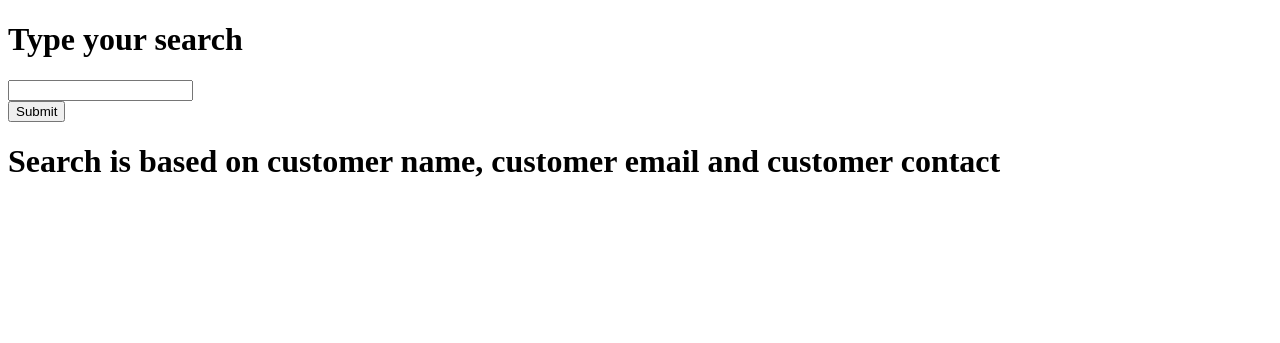
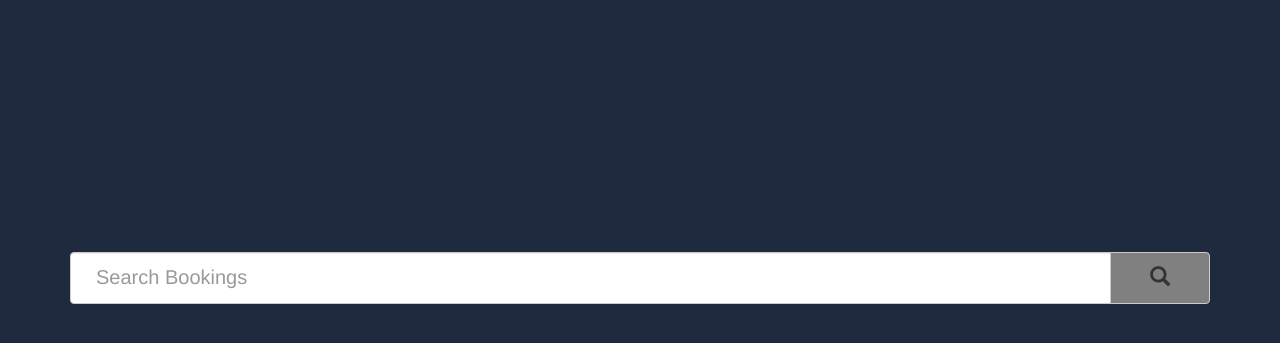
Before and after one commit to Aljesh-basnet/PowerRangers_ADC6, a Django app: page /search/ in a window 1280 px wide. Shown: the top 343 px of the page. Run offline with Django 3.2, Linux system fonts and the light colour scheme; some libraries are stand-ins or nearby versions.

Commit message:
Update search.html
search updated as well search list

```diff
--- a/PowerRangers_ADC6/templates/search.html
+++ b/PowerRangers_ADC6/templates/search.html
@@ -1,15 +1,50 @@
 <!DOCTYPE html>
-<html lang="en">
-<head>
-    <meta charset="UTF-8">
-    <title>Search</title>
-</head>
-<body>
-    <h1> Type your search </h1>
-	<form action="searchlist" method="POST">{% csrf_token %}
-		<input type="text" name="input"> <br>
-		<input type="submit" name="submit"> <br>
-    </form>
-    <h1>Search is based on customer name, customer email and customer contact</h1>
+<html>
+ <head>
+  <title>Search Me</title>
+  <meta name="viewreport" content="width=device-width", intial-scale=1>
+  <link href="https://maxcdn.bootstrapcdn.com/bootstrap/3.3.7/css/bootstrap.min.css" rel="stylesheet" integrity="sha384-BVYiiSIFeK1dGmJRAkycuHAHRg32OmUcww7on3RYdg4Va+PmSTsz/K68vbdEjh4u" crossorigin="anonymous">
+  <script src="https://maxcdn.bootstrapcdn.com/bootstrap/3.3.7/js/bootstrap.min.js" integrity="sha384-Tc5IQib027qvyjSMfHjOMaLkfuWVxZxUPnCJA7l2mCWNIpG9mGCD8wGNIcPD7Txa" crossorigin="anonymous"></script>
+  <style>
+   body{
+    background: #202a3f;
+   }
+   .container{
+    margin-top: 200px;
+   }
+   .glyphicon-search{
+    font-size: 20px;
+   }
+   .btn-default{
+    background: grey;
+    width: 100px;
+    padding: 12.5px;
+   }
+   .form-control{
+    padding: 25px;
+    font-size: 20px;
+   }
+   h1{
+   	color: white;
+   	font-size: 15px;
+}
+   }
+  </style>
+  </head>
+  <body>
+  	<marquee><h1>Search is based on customer name, customer email and customer contact</h1></marquee>
+  	<form action="searchlist" method="POST"> {% csrf_token %}
+   <div class="container">
+    	<div class="input-group">
+     	<input type="text" class="form-control" placeholder="Search Bookings" name="search">
+     		<div class="input-group-btn">
+     			<button class="btn btn-default"type="submit" a>
+     			<i class="glyphicon glyphicon-search"></i></button>
+    		</div>
+   		</div>
+   </div>
+ </form>
+
 </body>
+
 </html>
```
